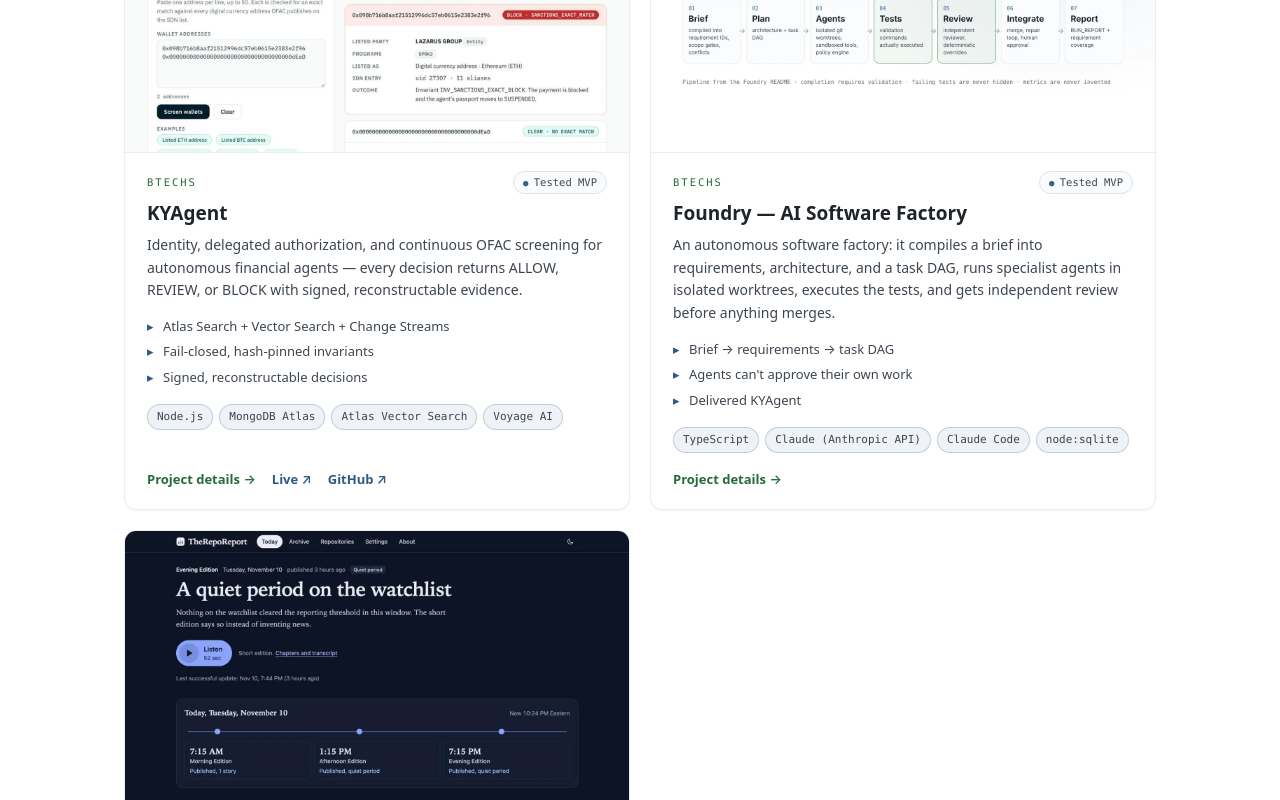
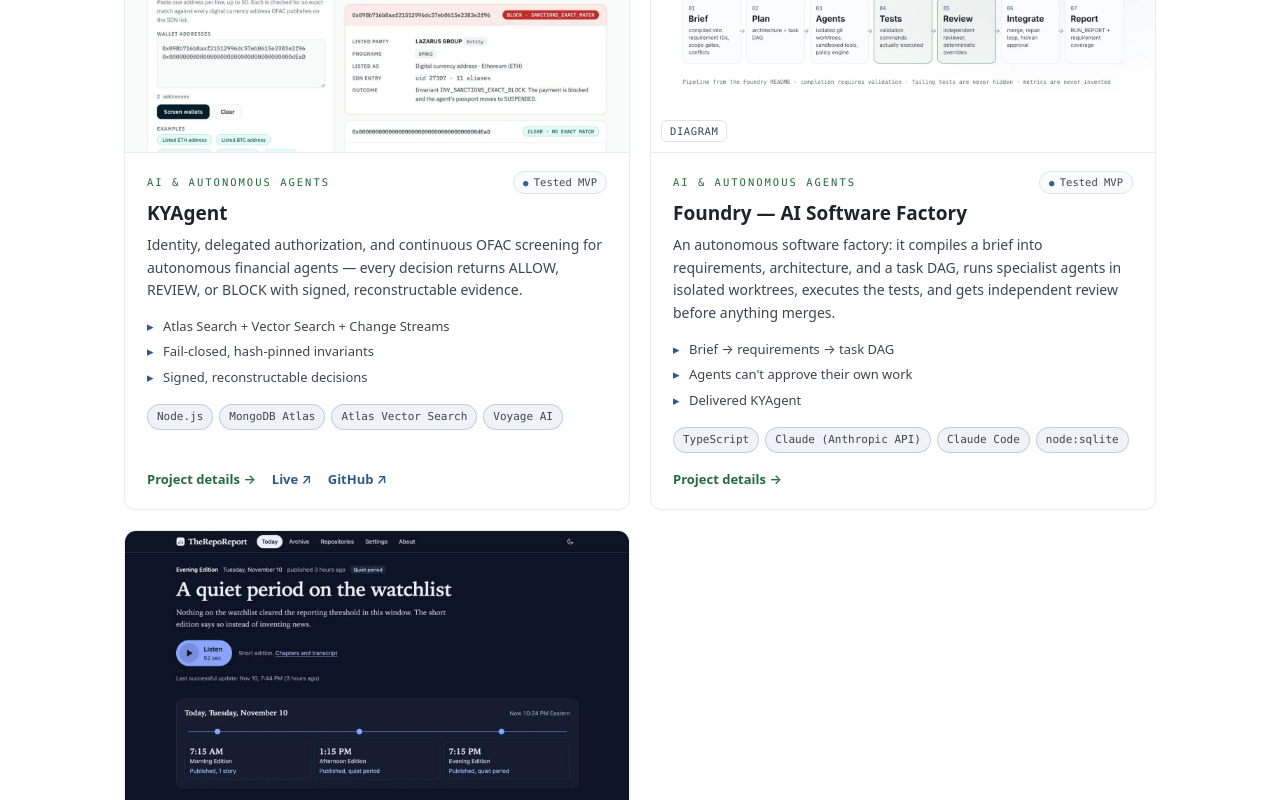
Before and after one commit to pauloes-btechs/portfolio, a Next.js app: page /portfolio in a window 1280 px wide. Shown: the part 2320-3120 px from the top of the page. Built offline with nearby package versions, Linux system fonts and the light colour scheme.

Commit message:
ProjectCard: rank number, category label, diagram tag

```diff
--- a/components/ProjectCard.jsx
+++ b/components/ProjectCard.jsx
@@ -1,5 +1,5 @@
 import Link from "next/link";
-import { maturityLabel } from "../lib/projects";
+import { maturityLabel, categoryLabel } from "../lib/projects";
 
 /**
  * A Btechs engineering project. Visually kin to SiteCard (framed visual,
@@ -9,7 +9,7 @@ import { maturityLabel } from "../lib/projects";
  * variant="feature" — homepage Selected Builds (lean)
  * variant="explorer" — /portfolio grid (adds highlights + links)
  */
-export default function ProjectCard({ p, variant = "explorer" }) {
+export default function ProjectCard({ p, variant = "explorer", rank = null }) {
   const explorer = variant === "explorer";
   const href = `/portfolio/${p.slug}`;
   return (
@@ -18,10 +18,14 @@ export default function ProjectCard({ p, variant = "explorer" }) {
         {/* eslint-disable-next-line @next/next/no-img-element */}
         <img src={p.image.src} alt="" loading="lazy" width={1440} height={810} />
         {p.image.kind === "render" && <span className="media-tag">concept render</span>}
+        {p.image.kind === "diagram" && <span className="media-tag">diagram</span>}
       </Link>
       <div className="project-body">
         <div className="project-kicker">
-          <span className="project-org">Btechs</span>
+          <span className="project-org">
+            {rank && <span className="project-rank">{String(rank).padStart(2, "0")}</span>}
+            {explorer ? categoryLabel(p.category) : "Btechs"}
+          </span>
           <span className={`maturity m-${p.maturity}`}>{maturityLabel(p.maturity)}</span>
         </div>
         <h3 className="project-name">
```
